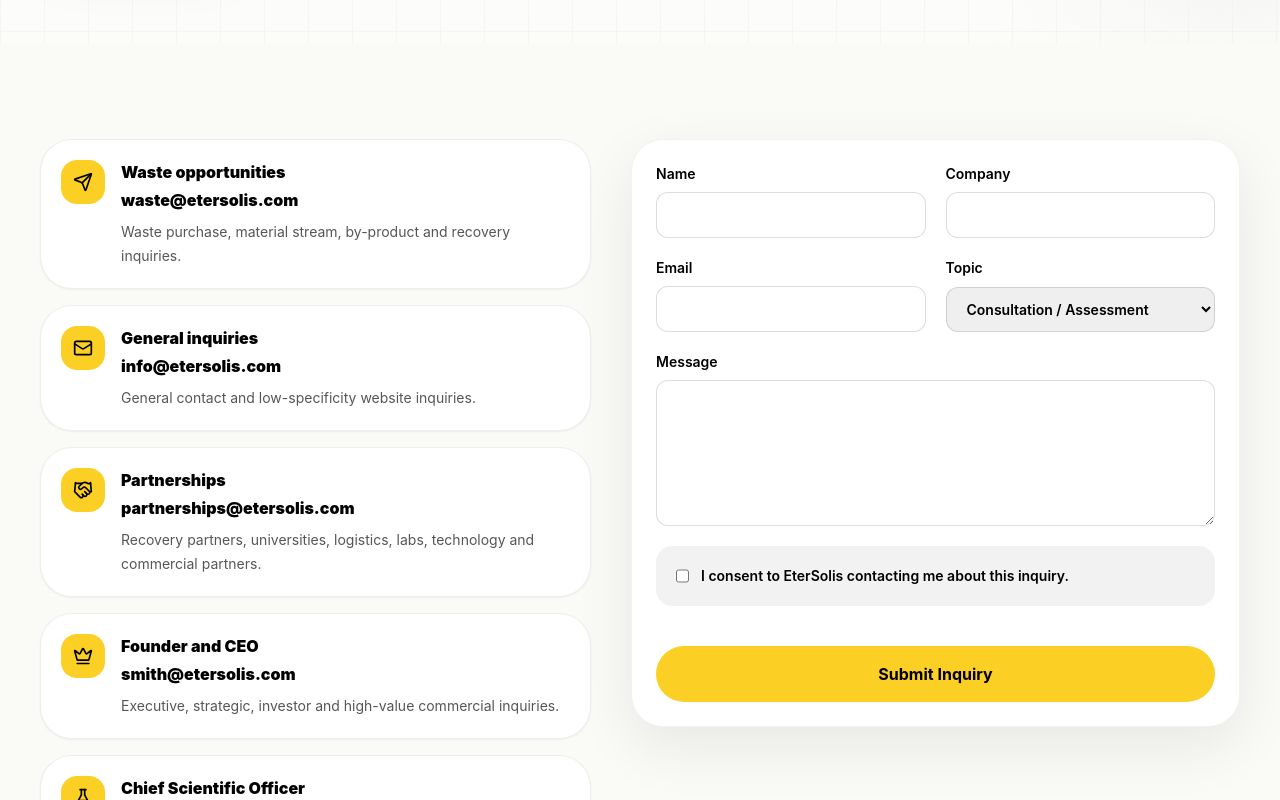
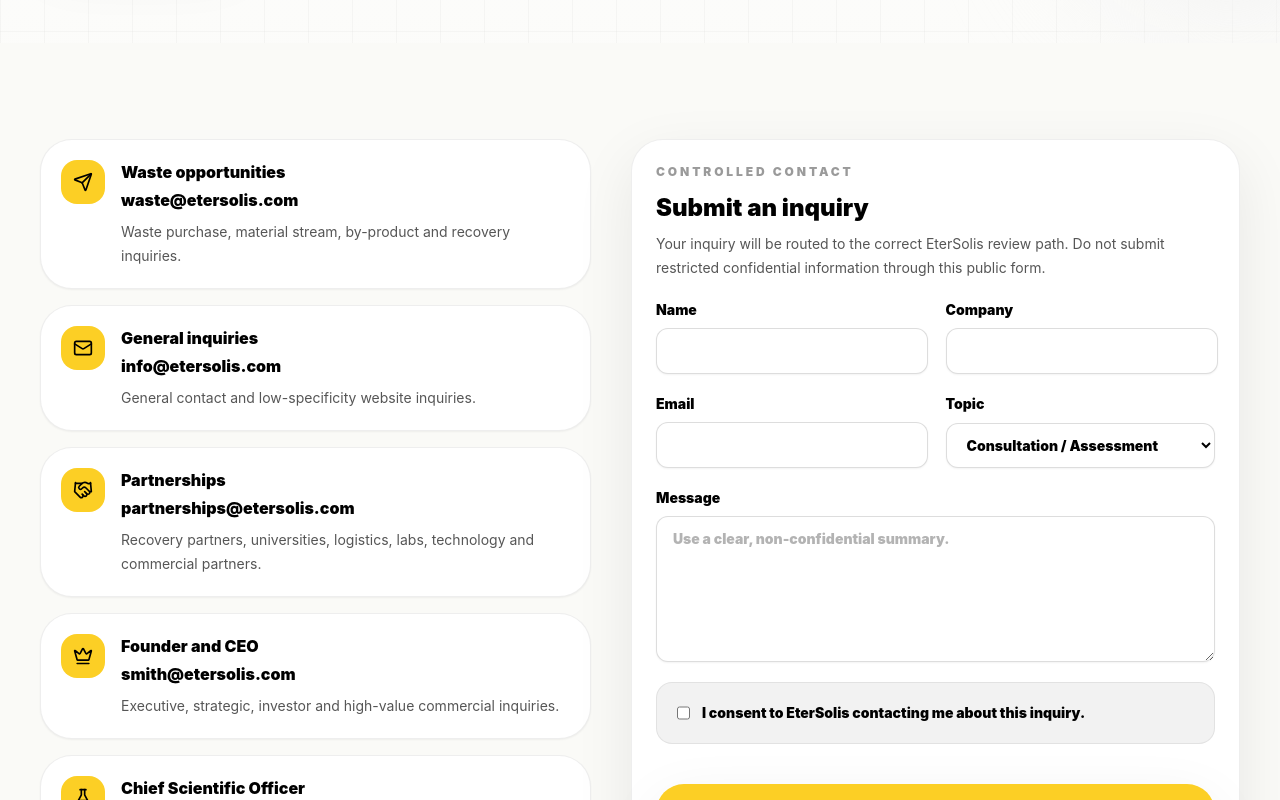
Before and after one commit to ralstonleesmith/EterSolis, a Next.js app: page /contact in a window 1280 px wide. Shown: the part 620-1420 px from the top of the page. Built offline with nearby package versions, Linux system fonts and the light colour scheme; no server answers.

Commit message:
Polish contact form for branded light and dark mode

```diff
--- a/src/components/forms/ContactForm.tsx
+++ b/src/components/forms/ContactForm.tsx
@@ -1,20 +1,28 @@
 import { TurnstileWidget } from '@/components/forms/TurnstileWidget';
+
+const fieldClass = 'rounded-xl border border-coal/20 bg-white px-4 py-3 text-carbon shadow-sm transition placeholder:text-coal/45 focus:border-sunshine dark:border-white/10 dark:bg-black/45 dark:text-white dark:placeholder:text-white/35';
+const labelClass = 'grid gap-2 text-sm font-black text-carbon dark:text-white';
 
 export function ContactForm() {
   const topics = ['Consultation / Assessment', 'Partnership', 'Executive', 'Scientific / CSO', 'Careers / Associate', 'Privacy', 'General'];
 
   return (
-    <form className="grid gap-5 rounded-[2rem] border border-cool bg-white p-6 shadow-soft" action="/api/leads" method="post">
+    <form className="grid gap-5 rounded-[2rem] border border-coal/10 bg-white p-6 shadow-soft dark:border-white/10 dark:bg-white/5" action="/api/leads" method="post">
+      <div>
+        <p className="text-xs font-black uppercase tracking-[0.24em] text-coal/60 dark:text-sunshine">Controlled contact</p>
+        <h2 className="mt-3 text-2xl font-black text-carbon dark:text-white">Submit an inquiry</h2>
+        <p className="mt-2 text-sm leading-6 text-coal dark:text-white/68">Your inquiry will be routed to the correct EterSolis review path. Do not submit restricted confidential information through this public form.</p>
+      </div>
       <div className="grid gap-5 md:grid-cols-2">
-        <label className="grid gap-2 text-sm font-semibold text-carbon">Name<input name="name" required minLength={2} maxLength={120} className="rounded-xl border border-coal/20 px-4 py-3" /></label>
-        <label className="grid gap-2 text-sm font-semibold text-carbon">Company<input name="company" maxLength={120} className="rounded-xl border border-coal/20 px-4 py-3" /></label>
-        <label className="grid gap-2 text-sm font-semibold text-carbon">Email<input name="email" type="email" required className="rounded-xl border border-coal/20 px-4 py-3" /></label>
-        <label className="grid gap-2 text-sm font-semibold text-carbon">Topic<select name="topic" required className="rounded-xl border border-coal/20 px-4 py-3">{topics.map((topic) => <option key={topic}>{topic}</option>)}</select></label>
+        <label className={labelClass}>Name<input name="name" required minLength={2} maxLength={120} className={fieldClass} /></label>
+        <label className={labelClass}>Company<input name="company" maxLength={120} className={fieldClass} /></label>
+        <label className={labelClass}>Email<input name="email" type="email" required className={fieldClass} /></label>
+        <label className={labelClass}>Topic<select name="topic" required className={fieldClass}>{topics.map((topic) => <option key={topic}>{topic}</option>)}</select></label>
       </div>
-      <label className="grid gap-2 text-sm font-semibold text-carbon">Message<textarea name="message" required minLength={10} maxLength={2000} rows={6} className="rounded-xl border border-coal/20 px-4 py-3" /></label>
-      <label className="flex gap-3 rounded-2xl bg-cool p-5 text-sm font-semibold text-carbon"><input name="consentToContact" type="checkbox" required /> I consent to EterSolis contacting me about this inquiry.</label>
+      <label className={labelClass}>Message<textarea name="message" required minLength={10} maxLength={2000} rows={6} className={fieldClass} placeholder="Use a clear, non-confidential summary." /></label>
+      <label className="flex gap-3 rounded-2xl border border-coal/10 bg-cool p-5 text-sm font-black text-carbon dark:border-white/10 dark:bg-black/45 dark:text-white/82"><input name="consentToContact" type="checkbox" required /> I consent to EterSolis contacting me about this inquiry.</label>
       <TurnstileWidget />
-      <button className="rounded-full bg-sunshine px-7 py-4 font-bold text-carbon" type="submit">Submit Inquiry</button>
+      <button className="rounded-full bg-sunshine px-7 py-4 font-black text-black shadow-soft transition hover:-translate-y-0.5" type="submit">Submit Inquiry</button>
     </form>
   );
 }
```
